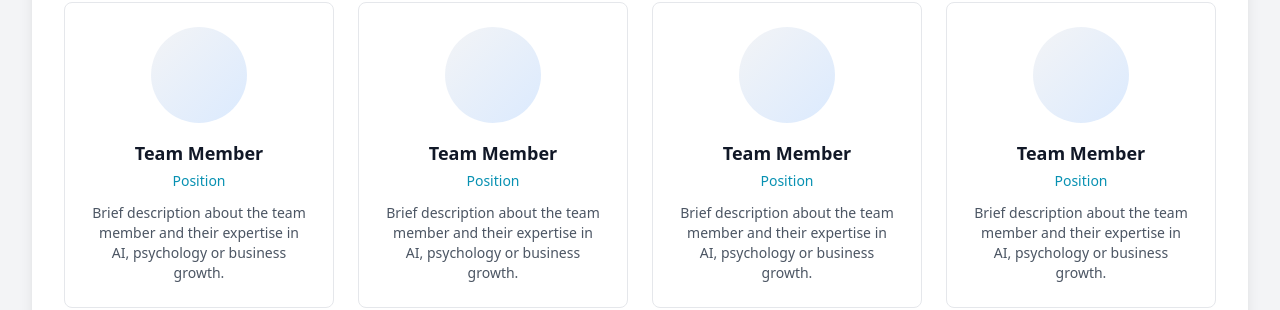
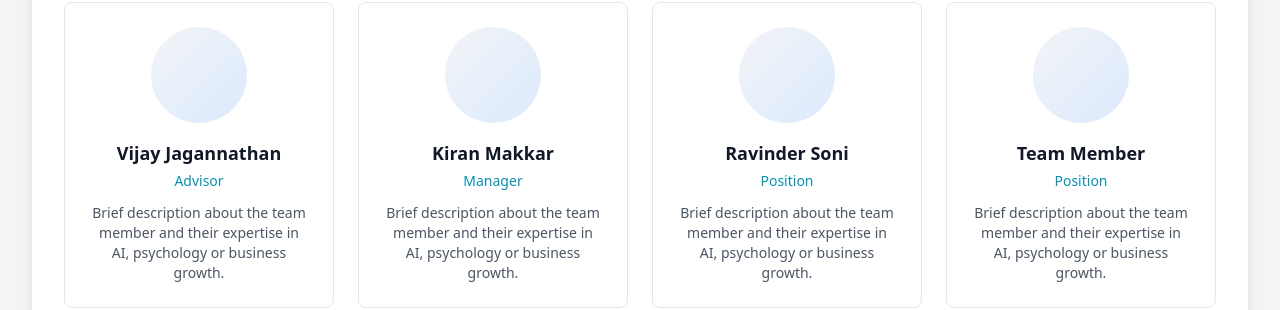
Before and after one commit to shivanichhabra4u10-cmyk/wingro, a React (Create React App) app in the folder client/: page /about-us in a window 1280 px wide. Shown: the part 1594-1904 px from the top of the page. Built offline with nearby package versions, Linux system fonts and the light colour scheme.

Commit message:
added team members

```diff
--- a/client/src/pages/AboutUs.tsx
+++ b/client/src/pages/AboutUs.tsx
@@ -85,21 +85,21 @@ const AboutUs: React.FC = () => {
         <div className="grid grid-cols-1 md:grid-cols-2 lg:grid-cols-4 gap-6">
           <div className="p-6 border border-gray-200 rounded-lg hover:border-cyan-300 hover:shadow-md transition-all text-center">
             <div className="w-24 h-24 mx-auto rounded-full bg-gradient-to-br from-gray-100 to-blue-100 mb-4"></div>
-            <h3 className="font-bold text-lg mb-1">Team Member</h3>
-            <p className="text-cyan-600 text-sm mb-3">Position</p>
+            <h3 className="font-bold text-lg mb-1">Vijay Jagannathan</h3>
+            <p className="text-cyan-600 text-sm mb-3">Advisor</p>
             <p className="text-gray-600 text-sm">Brief description about the team member and their expertise in AI, psychology or business growth.</p>
           </div>
 
           <div className="p-6 border border-gray-200 rounded-lg hover:border-cyan-300 hover:shadow-md transition-all text-center">
             <div className="w-24 h-24 mx-auto rounded-full bg-gradient-to-br from-gray-100 to-blue-100 mb-4"></div>
-            <h3 className="font-bold text-lg mb-1">Team Member</h3>
-            <p className="text-cyan-600 text-sm mb-3">Position</p>
+            <h3 className="font-bold text-lg mb-1">Kiran Makkar</h3>
+            <p className="text-cyan-600 text-sm mb-3">Manager</p>
             <p className="text-gray-600 text-sm">Brief description about the team member and their expertise in AI, psychology or business growth.</p>
           </div>
 
           <div className="p-6 border border-gray-200 rounded-lg hover:border-cyan-300 hover:shadow-md transition-all text-center">
             <div className="w-24 h-24 mx-auto rounded-full bg-gradient-to-br from-gray-100 to-blue-100 mb-4"></div>
-            <h3 className="font-bold text-lg mb-1">Team Member</h3>
+            <h3 className="font-bold text-lg mb-1">Ravinder Soni</h3>
             <p className="text-cyan-600 text-sm mb-3">Position</p>
             <p className="text-gray-600 text-sm">Brief description about the team member and their expertise in AI, psychology or business growth.</p>
           </div>
```
